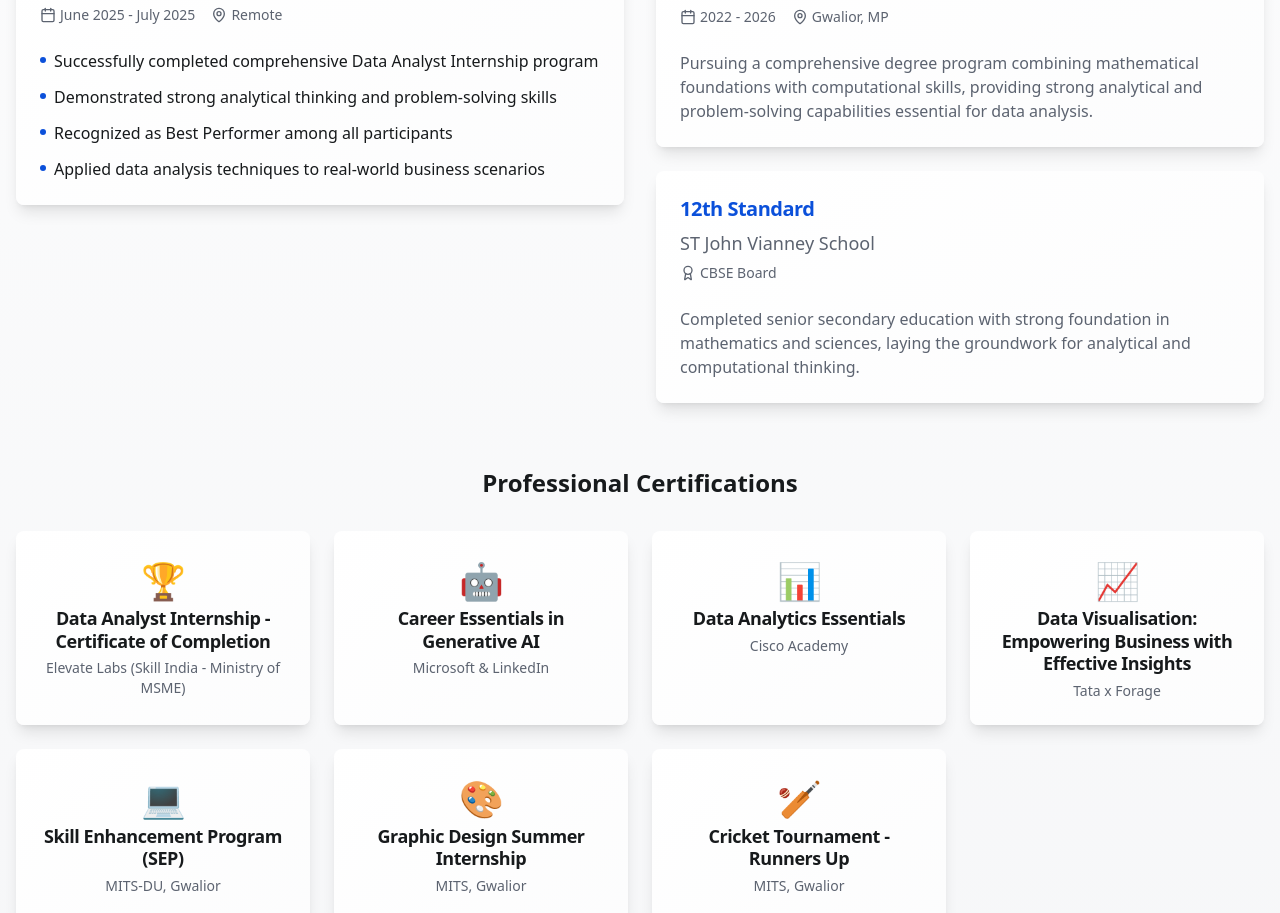
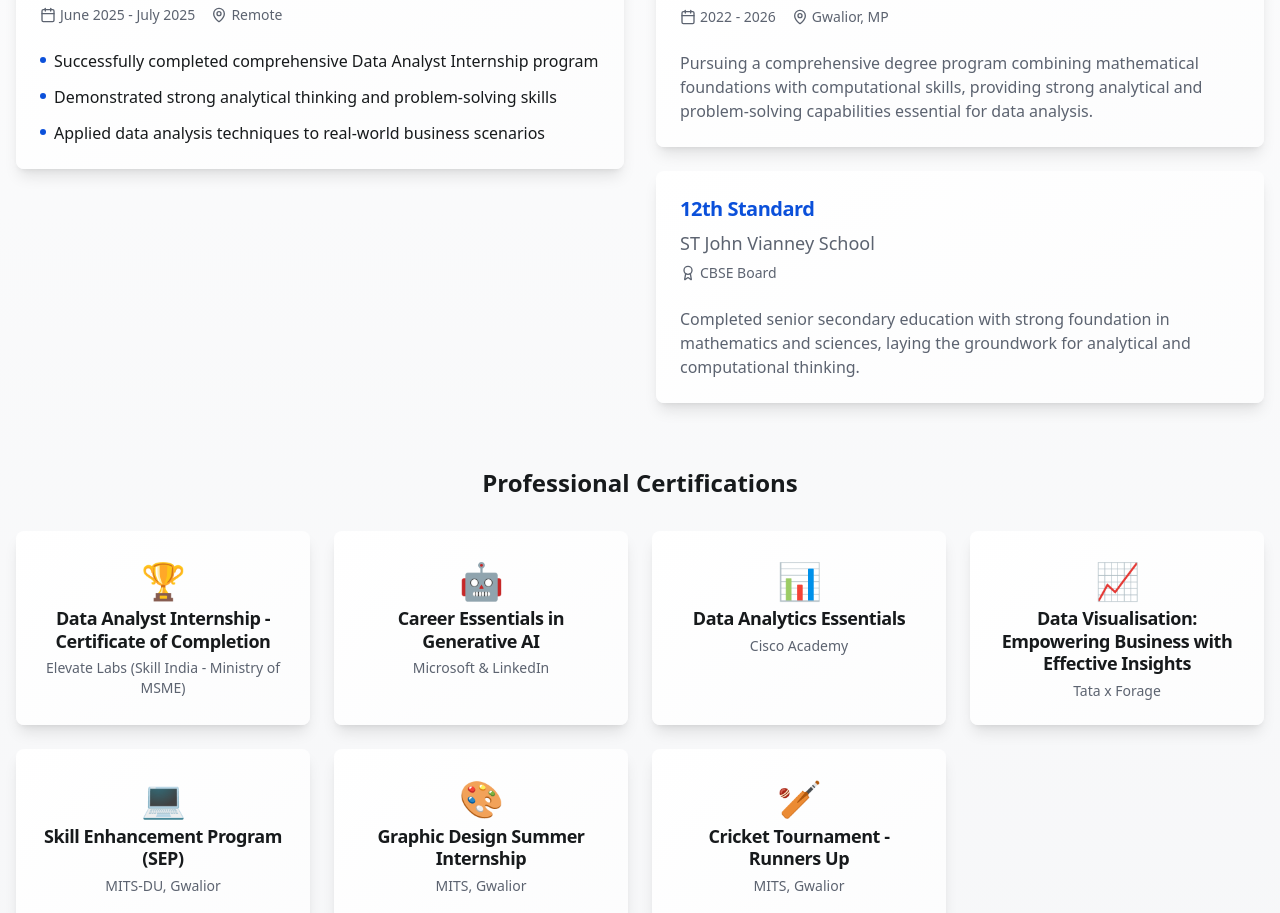
Before and after one commit to Amittomar2003/amittechlab, a React (Vite) app: page / in a window 1280 px wide. Shown: the part 3831-4744 px from the top of the page. Built offline with nearby package versions, Linux system fonts and the light colour scheme; the HTML template or start-up script is replaced by a standard one.

Commit message:
Changes
Co-authored-by: Amittomar2003 <188782283+Amittomar2003@users.noreply.github.com>

```diff
--- a/src/components/Experience.tsx
+++ b/src/components/Experience.tsx
@@ -55,10 +55,6 @@ const Experience = () => {
                   <li className="flex items-start gap-2">
                     <div className="w-1.5 h-1.5 bg-primary rounded-full mt-2 flex-shrink-0" />
                     <span>Demonstrated strong analytical thinking and problem-solving skills</span>
-                  </li>
-                  <li className="flex items-start gap-2">
-                    <div className="w-1.5 h-1.5 bg-primary rounded-full mt-2 flex-shrink-0" />
-                    <span>Recognized as Best Performer among all participants</span>
                   </li>
                   <li className="flex items-start gap-2">
                     <div className="w-1.5 h-1.5 bg-primary rounded-full mt-2 flex-shrink-0" />
```
